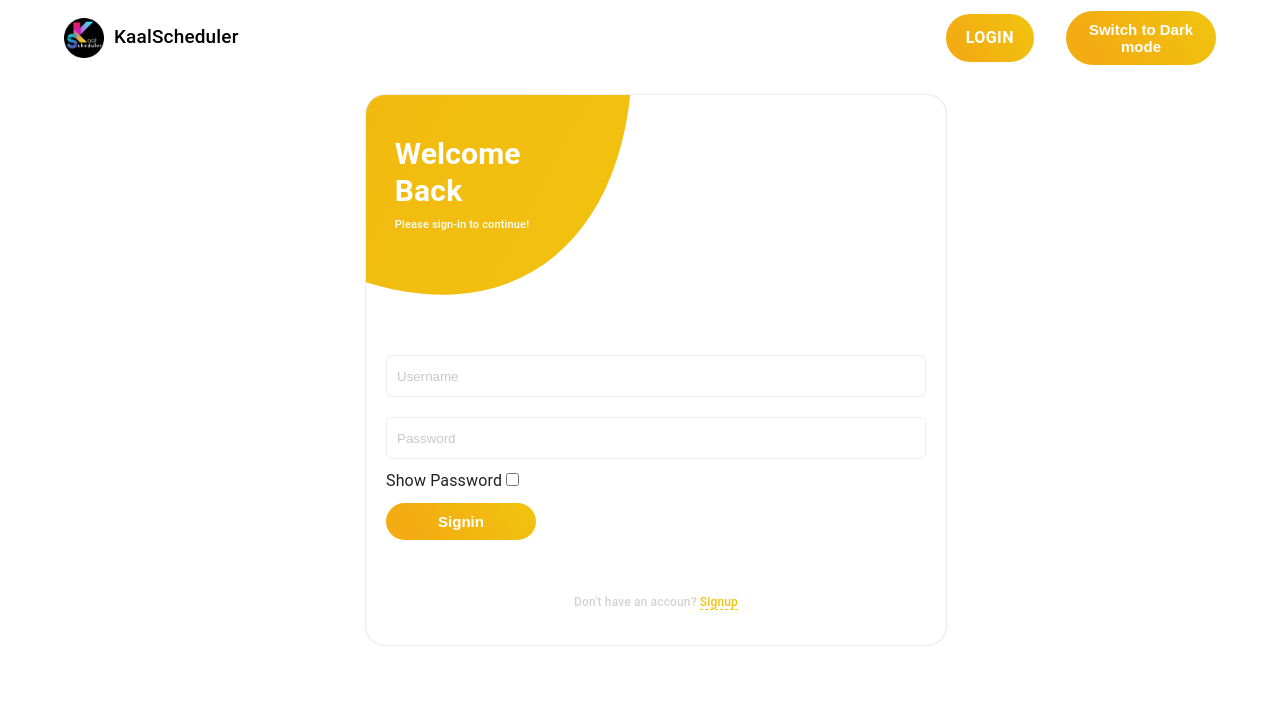
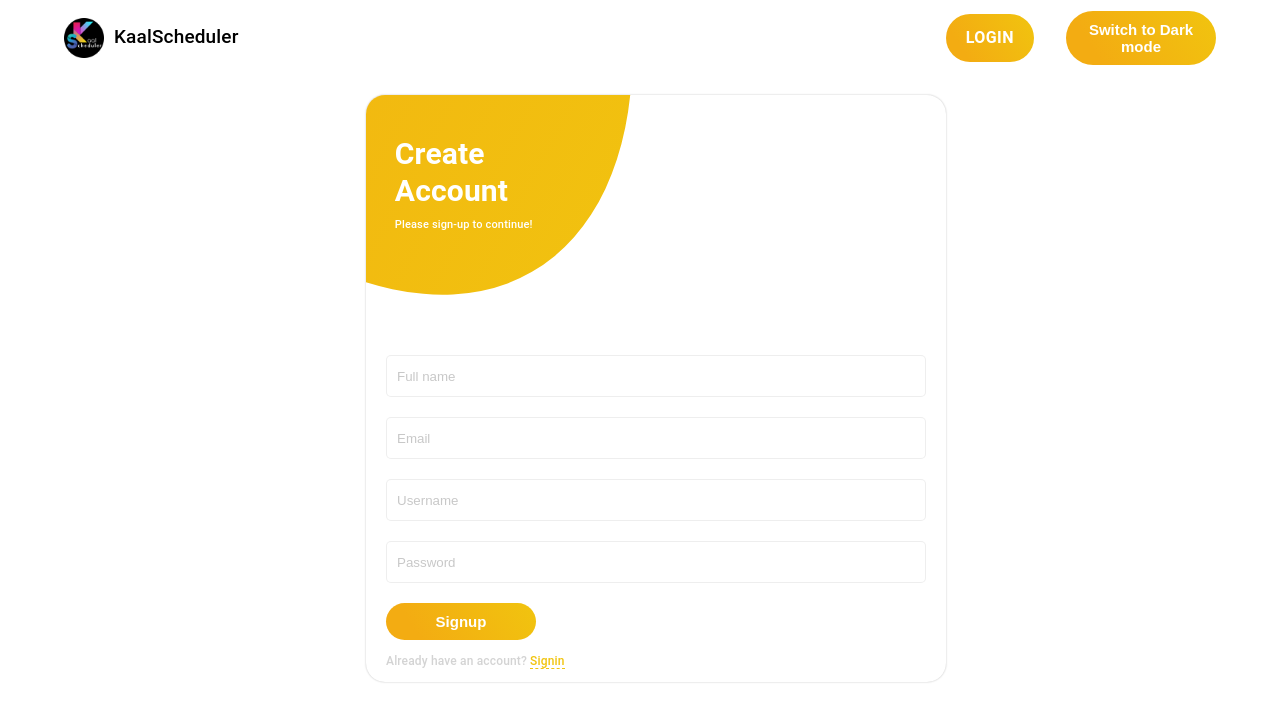
Before and after one commit to AasthaYaduvanshi/kaalSchedular-Project, a React (Vite) app in the folder client/: page /signup in a window 1280 px wide. Shown: the top 722 px of the page. Built offline with nearby package versions, Linux system fonts and the light colour scheme; no server answers.

Commit message:
login signin toggeler

```diff
--- a/client/src/pages/auth/AccountBox.jsx
+++ b/client/src/pages/auth/AccountBoxLogin.jsx
@@ -108,7 +108,7 @@ const expandingTransition = {
   stiffness: 30,
 }
 
-export default function AccountBox(props) {
+export default function AccountBoxLogin(props) {
   const [isExpanded, setExpanded] = useState(false)
   const [active, setActive] = useState("signin")
   const { darkMode } = useContext(ColorModeContext)
--- /dev/null
+++ b/client/src/pages/auth/AccountBoxSignup.jsx
@@ -0,0 +1,173 @@
+import { React, useContext, useState } from "react"
+import styled from "styled-components"
+import { LoginForm } from "./loginForm"
+import { SignupForm } from "./registerForm"
+import { motion } from "framer-motion"
+import { AccountContext } from "./AccountContext"
+import { ColorModeContext } from "@contexts/DarkModeContext"
+const MainContainer = styled.div`
+  width: 100vw;
+  display: flex;
+  flex-direction: row;
+  align-items: center;
+  justify-content: center;
+`
+
+const BoxContainer = styled.div`
+  width: 580px;
+  min-height: 550px;
+  display: flex;
+  flex-direction: column;
+  border-radius: 19px;
+  background-color: ${(props) =>
+    props.darkMode
+      ? "#333"
+      : "#fff"}; // Conditionally set background color based on darkMode
+  box-shadow: ${(props) =>
+    props.darkMode
+      ? "0 0 2px rgba(255, 255, 255, 0.3)"
+      : "0 0 2px rgba(15, 15, 15, 0.28)"}; // Conditionally set box shadow based on darkMode
+  position: relative;
+  overflow: hidden;
+`
+
+const TopContainer = styled.div`
+  width: 100%;
+  height: 250px;
+  display: flex;
+  flex-direction: column;
+  justify-content: flex-end;
+  padding: 0 1.8em;
+  padding-bottom: 7em;
+`
+
+const BackDrop = styled(motion.div)`
+  position: absolute;
+  width: 260%;
+  height: 550px;
+  display: flex;
+  flex-direction: column;
+  border-radius: 50%;
+  top: -500px;
+  left: -530px;
+  transform: rotate(60deg);
+  background: linear-gradient(
+    58deg,
+    rgba(243, 172, 18, 1) 20%,
+    rgba(241, 196, 15, 1) 100%
+  );
+`
+
+const HeaderContainer = styled.div`
+  width: 100%;
+  display: flex;
+  flex-direction: column;
+`
+
+const HeaderText = styled.div`
+  font-size: 30px;
+  font-weight: 600;
+  line-height: 1.24;
+  color: #fff;
+  z-index: 10;
+`
+
+const SmallText = styled.div`
+  font-size: 11px;
+  font-weight: 500;
+  color: #fff;
+  margin-top: 7px;
+  z-index: 10;
+`
+
+const InnerContainer = styled.div`
+  width: 100%;
+  display: flex;
+  flex-direction: column;
+  padding: 0px 20px;
+`
+
+const backdropVariants = {
+  expanded: {
+    width: "233%",
+    height: "1050px",
+    borderRadius: "20%",
+    transform: "rotate(60deg)",
+  },
+  collapsed: {
+    width: "160%",
+    height: "550px",
+    borderRadius: "50%",
+    transform: "rotate(60deg)",
+  },
+}
+
+const expandingTransition = {
+  type: "spring",
+  duration: 2.3,
+  stiffness: 30,
+}
+
+export default function AccountBoxSignup(props) {
+  const [isExpanded, setExpanded] = useState(false)
+  const [active, setActive] = useState("signup")
+  const { darkMode } = useContext(ColorModeContext)
+
+  const playExpandingAnimation = () => {
+    setExpanded(true)
+    setTimeout(() => {
+      setExpanded(false)
+    }, expandingTransition.duration * 1000 - 1500)
+  }
+
+  const switchToSignup = () => {
+    playExpandingAnimation()
+    setTimeout(() => {
+      setActive("signup")
+    }, 400)
+  }
+
+  const switchToSignin = () => {
+    playExpandingAnimation()
+    setTimeout(() => {
+      setActive("signin")
+    }, 400)
+  }
+
+  const contextValue = { switchToSignup, switchToSignin }
+
+  return (
+    <AccountContext.Provider value={contextValue}>
+      <MainContainer>
+        <BoxContainer darkMode={darkMode}>
+          <TopContainer>
+            <BackDrop
+              initial={false}
+              animate={isExpanded ? "expanded" : "collapsed"}
+              variants={backdropVariants}
+              transition={expandingTransition}
+            />
+            {active === "signin" && (
+              <HeaderContainer>
+                <HeaderText>Welcome</HeaderText>
+                <HeaderText>Back</HeaderText>
+                <SmallText>Please sign-in to continue!</SmallText>
+              </HeaderContainer>
+            )}
+            {active === "signup" && (
+              <HeaderContainer>
+                <HeaderText>Create</HeaderText>
+                <HeaderText>Account</HeaderText>
+                <SmallText>Please sign-up to continue!</SmallText>
+              </HeaderContainer>
+            )}
+          </TopContainer>
+          <InnerContainer>
+            {active === "signin" && <LoginForm />}
+            {active === "signup" && <SignupForm />}
+          </InnerContainer>
+        </BoxContainer>
+      </MainContainer>
+    </AccountContext.Provider>
+  )
+}
--- a/client/src/routes/paths/PublicRoutes.jsx
+++ b/client/src/routes/paths/PublicRoutes.jsx
@@ -1,6 +1,7 @@
 import BaseLayout from "@components/layouts/base"
 import PublicGuard from "@routes/PublicGuard"
-import AccountBox from "@pages/auth/AccountBox"
+import AccountBoxLogin from "@pages/auth/AccountBoxLogin"
+import AccountBoxSignup from "@pages/auth/AccountBoxSignup"
 import Profile from "@pages/admin/Profile"
 const PublicRoutes = {
   element: (
@@ -15,13 +16,13 @@ const PublicRoutes = {
     },
     {
       path: "/login",
-      element: <AccountBox />,
+      element: <AccountBoxLogin />,
     },
     {
       path: "/signup",
       element: (
         <PublicGuard>
-          <AccountBox />
+          <AccountBoxSignup />
         </PublicGuard>
       ),
     },
```
